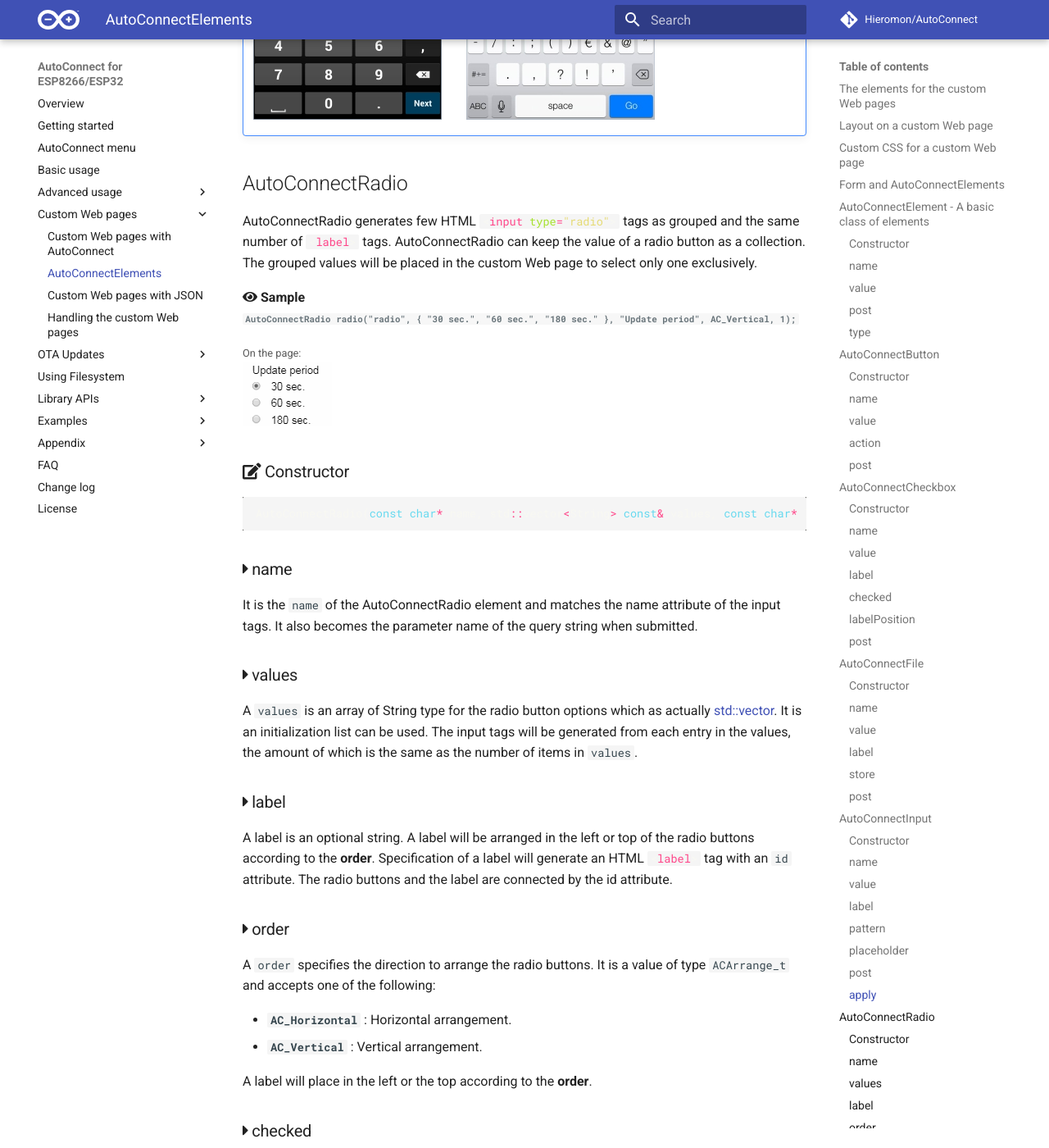
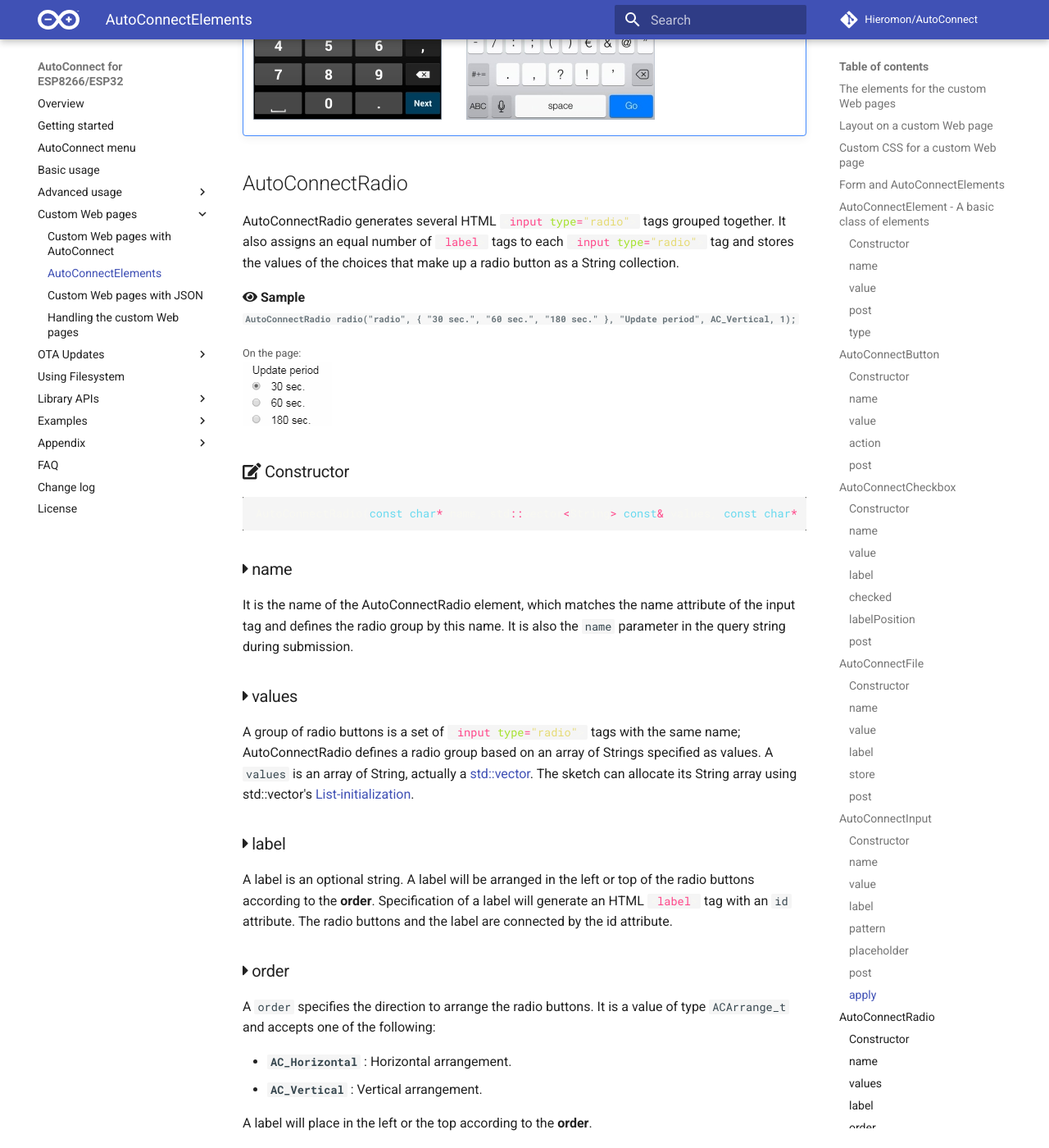
Before and after one commit to Hieromon/AutoConnect, an MkDocs documentation site: the page built from mkdocs/acelements.md, in a window 1280 px wide and 1400 px high, scrolled down 10799 px. Shown: the whole window at 82% size. Built offline with MkDocs 1.6.1 and Material for MkDocs 9.7.7, drawn with Linux system fonts in a browser that asks for light colours; nearby versions of some CDN libraries; comment, search, counter and statistics services are not loaded.

Commit message:
Changed AutoConnectRadio generation rules.

```diff
--- a/mkdocs/acelements.md
+++ b/mkdocs/acelements.md
@@ -322,7 +322,7 @@
 
 ## AutoConnectRadio
 
-AutoConnectRadio generates few HTML `#!html <input type="radio">` tags as grouped and the same number of `#!html <label>` tags. AutoConnectRadio can keep the value of a radio button as a collection. The grouped values will be placed in the custom Web page to select only one exclusively.
+AutoConnectRadio generates several HTML `#!html <input type="radio">` tags grouped together. It also assigns an equal number of `#!html <label>` tags to each `#!html <input type="radio">` tag and stores the values of the choices that make up a radio button as a String collection.
 
 <i class="fa fa-eye"></i> **Sample**<br>
 <small>**`AutoConnectRadio radio("radio", { "30 sec.", "60 sec.", "180 sec." }, "Update period", AC_Vertical, 1);`**</small>
@@ -337,11 +337,11 @@
 
 ### <i class="fa fa-caret-right"></i> name
 
-It is the `name` of the AutoConnectRadio element and matches the name attribute of the input tags. It also becomes the parameter name of the query string when submitted.
+It is the name of the AutoConnectRadio element, which matches the name attribute of the input tag and defines the radio group by this name. It is also the `name` parameter in the query string during submission.
 
 ### <i class="fa fa-caret-right"></i> values
 
-A `values` is an array of String type for the radio button options which as actually [std::vector](https://en.cppreference.com/w/cpp/container/vector). It is an initialization list can be used. The input tags will be generated from each entry in the values, the amount of which is the same as the number of items in `values`.
+A group of radio buttons is a set of `#!html <input type="radio">` tags with the same name; AutoConnectRadio defines a radio group based on an array of Strings specified as values. A `values` is an array of String, actually a [std::vector](https://en.cppreference.com/w/cpp/container/vector). The sketch can allocate its String array using std::vector's [List-initialization](https://en.cppreference.com/w/cpp/language/list_initialization).
 
 ### <i class="fa fa-caret-right"></i> label
 
```
